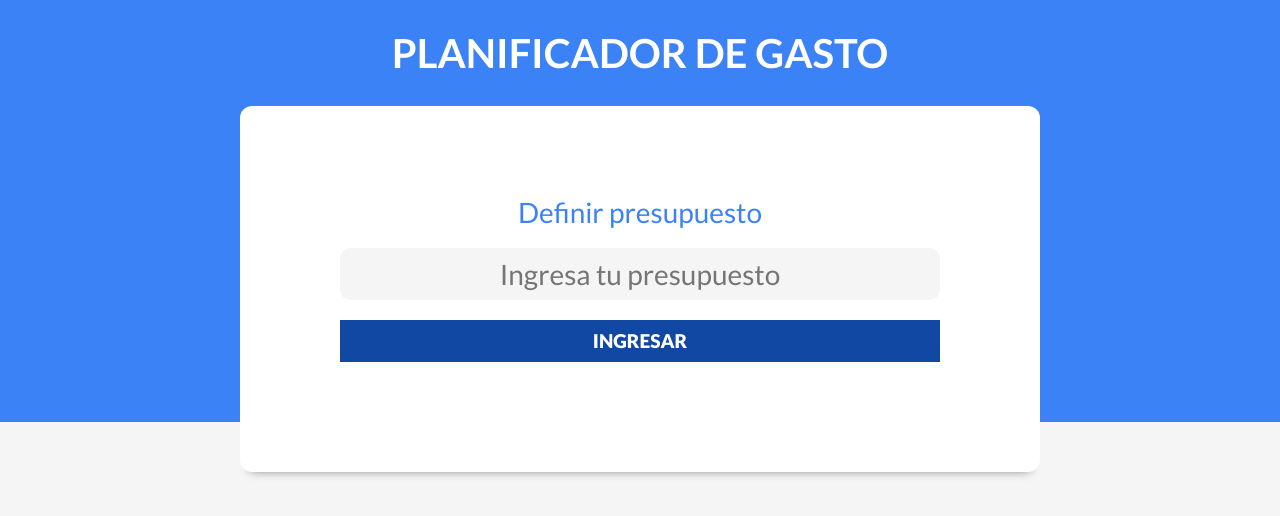
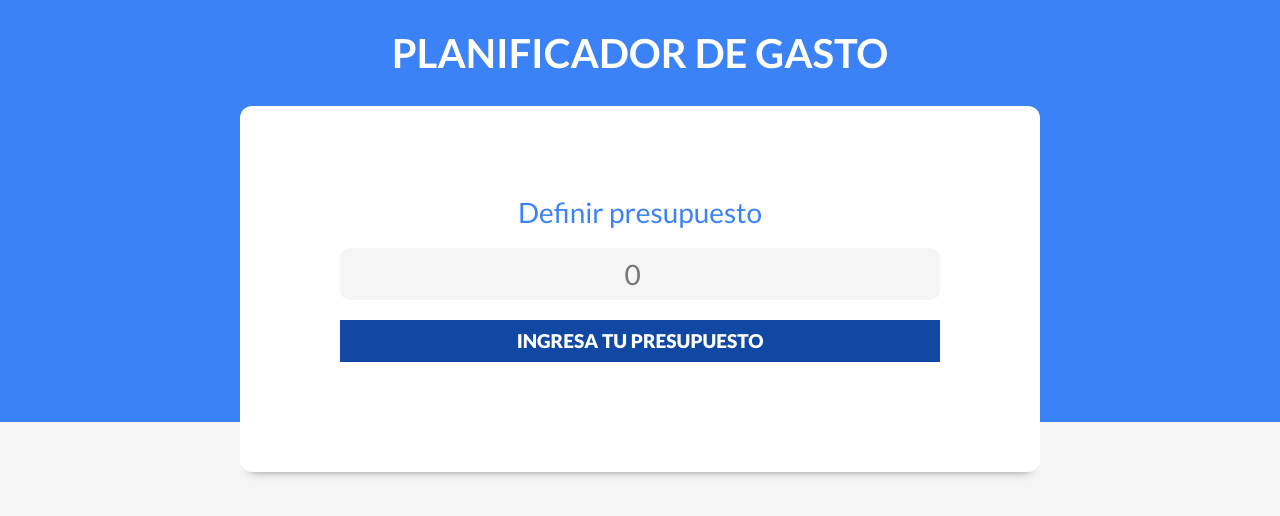
Before and after one commit to juanma-romero/control-de-gastos, a React (Vite) app in the folder control-gastos/: page / in a window 1280 px wide. Shown: the top 516 px of the page. Built offline with nearby package versions, Linux system fonts and the light colour scheme.

Commit message:
Crear componentes Mensaje y ControlPresupuesto

```diff
--- a/control-gastos/src/App.jsx
+++ b/control-gastos/src/App.jsx
@@ -4,10 +4,17 @@ import Header from './components/Header'
 
 
 function App() {
+  const [presupuesto, setPresupuesto] = useState(0);
+  const [isValidPresupuesto, setIsValidPresupuesto] = useState(false);
 
   return (
     <>
-      <Header />
+      <Header
+        presupuesto={presupuesto}
+        setPresupuesto={setPresupuesto}
+        isValidPresupuesto={isValidPresupuesto}
+        setIsValidPresupuesto={setIsValidPresupuesto}
+      />
 
     </>
   )
--- /dev/null
+++ b/control-gastos/src/components/ControlPresupuesto.jsx
@@ -0,0 +1,14 @@
+import React from 'react'
+
+const ControlPresupuesto = ({presupuesto}) => {
+  return (
+    <div className='contenedor-presupuesto sombra contenedor dos-columnas'>
+        <div>grafica aqui</div>
+        <div className='contenido-presupuesto'>
+            <p><span>Presupuesto:</span>{' '}${presupuesto}</p>
+        </div>
+    </div>
+  )
+}
+
+export default ControlPresupuesto
--- a/control-gastos/src/components/Header.jsx
+++ b/control-gastos/src/components/Header.jsx
@@ -1,11 +1,31 @@
 import React from 'react'
 import NuevoPresupuesto from './NuevoPresupuesto'
+import ControlPresupuesto from './ControlPresupuesto'
 
-const Header = () => {
+const Header = ({
+  presupuesto,
+  setPresupuesto,
+  isValidPresupuesto,
+  setIsValidPresupuesto
+}) => {
+
   return (
     <header>
         <h1>Planificador de gasto</h1>
-        <NuevoPresupuesto />
+
+        {isValidPresupuesto? (
+          <ControlPresupuesto
+            presupuesto={presupuesto}
+          />
+        ): (
+          <NuevoPresupuesto
+          presupuesto={presupuesto}
+          setPresupuesto={setPresupuesto}
+          setIsValidPresupuesto={setIsValidPresupuesto}
+        />
+        )}
+
+
     </header>
   )
 }
--- /dev/null
+++ b/control-gastos/src/components/Mensaje.jsx
@@ -0,0 +1,11 @@
+import React from 'react'
+
+const Mensaje = ({children, tipo}) => {
+  return (
+    <div className={`alerta ${tipo}`}>
+        {children}
+    </div>
+  )
+}
+
+export default Mensaje
--- a/control-gastos/src/components/NuevoPresupuesto.jsx
+++ b/control-gastos/src/components/NuevoPresupuesto.jsx
@@ -1,20 +1,42 @@
-import React from 'react'
+import { useState} from 'react'
+import Mensaje from './Mensaje';
 
-const NuevoPresupuesto = () => {
+const NuevoPresupuesto = ({ presupuesto, setPresupuesto, setIsValidPresupuesto}) => {
+
+  const [mensaje, setMensaje] = useState('');
+
+  const handlePresupuesto = (e) => {
+    e.preventDefault()
+
+    if (!presupuesto || presupuesto < 0) {
+      setMensaje('No es un presu valido')
+      return
+    }
+    setMensaje('')
+    setIsValidPresupuesto(true)
+  }
+
   return (
     <div className='contenedor-presupuesto contenedor sombra'>
-        <form className='formulario'>
+        <form
+          className='formulario'
+          onSubmit={handlePresupuesto}
+          >
+
             <div className='campo'>
                 <label>Definir presupuesto</label>
                 <input
                     className='nuevo-presupuesto'
-                    type='text'
-                    placeholder='Ingresa tu presupuesto'
+                    type='number'
+                    placeholder={presupuesto}
+                    onChange={ e => setPresupuesto(Number(e.target.value))}
                 />
                 <input
                     type='submit'
-                    value='Ingresar'
+                    value='Ingresa tu presupuesto'
+
                 />
+                {mensaje && <Mensaje tipo='error'>{mensaje}</Mensaje>}
             </div>
         </form>
     </div>
```
